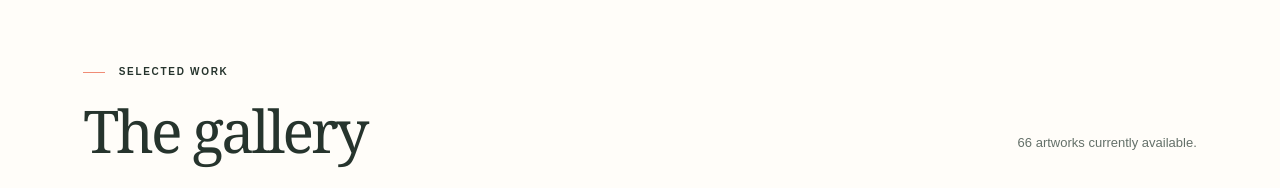
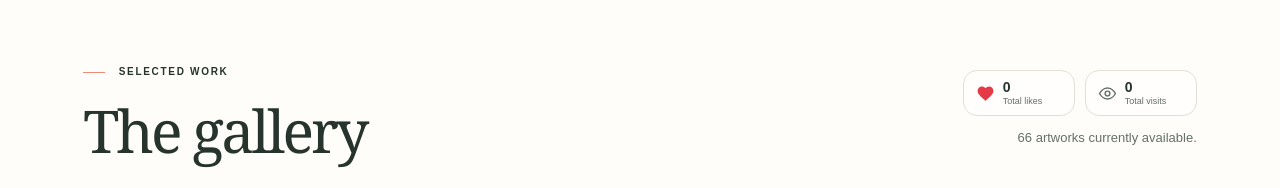
Before and after one commit to engineersushil90-ux/drawing.art, an Angular app: page /drawing-art in a window 1280 px wide. Shown: the part 764-952 px from the top of the page. Built offline with nearby package versions, Linux system fonts and the light colour scheme; no server answers.

Commit message:
Show total likes and visits above gallery

```diff
--- a/src/app/pages/trek-list.component/trek-list.component.html
+++ b/src/app/pages/trek-list.component/trek-list.component.html
@@ -161,15 +161,28 @@
       </div>
 
 
-      <p class="work-note">
+      <div class="gallery-summary">
+        <div class="gallery-stats" aria-label="Gallery totals">
+          <div class="gallery-stat">
+            <svg class="total-likes-icon" viewBox="0 0 24 24" aria-hidden="true">
+              <path d="M12 21.35 10.55 20C5.4 15.36 2 12.28 2 8.5 2 5.42 4.42 3 7.5 3c1.74 0 3.41.81 4.5 2.09A6 6 0 0 1 16.5 3C19.58 3 22 5.42 22 8.5c0 3.78-3.4 6.86-8.55 11.51L12 21.35Z" />
+            </svg>
+            <span><strong>{{ totalLikes | number }}</strong><small>Total likes</small></span>
+          </div>
 
-        {{ filteredArtworks.length }}
+          <div class="gallery-stat">
+            <svg class="total-visits-icon" viewBox="0 0 24 24" aria-hidden="true">
+              <path d="M2 12s3.6-7 10-7 10 7 10 7-3.6 7-10 7S2 12 2 12Z" />
+              <circle cx="12" cy="12" r="3" />
+            </svg>
+            <span><strong>{{ visits | number }}</strong><small>Total visits</small></span>
+          </div>
+        </div>
 
-        artwork{{ filteredArtworks.length === 1 ? '' : 's' }}
-
-        currently available.
-
-      </p>
+        <p class="work-note">
+          {{ filteredArtworks.length }} artwork{{ filteredArtworks.length === 1 ? '' : 's' }} currently available.
+        </p>
+      </div>
 
     </div>
 
--- a/src/app/pages/trek-list.component/trek-list.component.scss
+++ b/src/app/pages/trek-list.component/trek-list.component.scss
@@ -305,6 +305,67 @@ h1 em {
   margin: 0 0 5px;
 
   text-align: right;
+}
+
+.gallery-summary {
+  display: flex;
+  flex-direction: column;
+  align-items: flex-end;
+  gap: 12px;
+  margin-bottom: 5px;
+}
+
+.gallery-stats {
+  display: flex;
+  align-items: center;
+  gap: 10px;
+}
+
+.gallery-stat {
+  display: flex;
+  align-items: center;
+  gap: 8px;
+  min-width: 112px;
+  padding: 9px 12px;
+  border: 1px solid #e3dfd7;
+  border-radius: 14px;
+  background: rgba(255, 255, 255, .62);
+}
+
+.gallery-stat svg {
+  width: 19px;
+  height: 19px;
+  flex: 0 0 19px;
+}
+
+.total-likes-icon {
+  fill: #e53945;
+}
+
+.total-visits-icon {
+  fill: none;
+  stroke: #647069;
+  stroke-width: 1.8;
+  stroke-linecap: round;
+  stroke-linejoin: round;
+}
+
+.gallery-stat span {
+  display: flex;
+  flex-direction: column;
+  gap: 2px;
+}
+
+.gallery-stat strong {
+  color: var(--ink);
+  font-size: 14px;
+  line-height: 1;
+}
+
+.gallery-stat small {
+  color: #647069;
+  font-size: 9px;
+  white-space: nowrap;
 }
 
 
@@ -1192,6 +1253,18 @@ footer a {
   }
 
 
+  .gallery-summary {
+    align-items: flex-start;
+    margin-top: 20px;
+  }
+
+
+  .gallery-stat {
+    min-width: 0;
+    padding: 8px 10px;
+  }
+
+
   .work-note {
     display: none;
   }
--- a/src/app/pages/trek-list.component/trek-list.component.ts
+++ b/src/app/pages/trek-list.component/trek-list.component.ts
@@ -64,6 +64,13 @@ export class DrawingArtComponent implements OnInit {
   // --------------------------------------------------
 
   likes: Record<string, number> = {};
+
+  get totalLikes(): number {
+    return Object.values(this.likes).reduce(
+      (total, count) => total + (Number(count) || 0),
+      0
+    );
+  }
 
 
   // --------------------------------------------------
```
